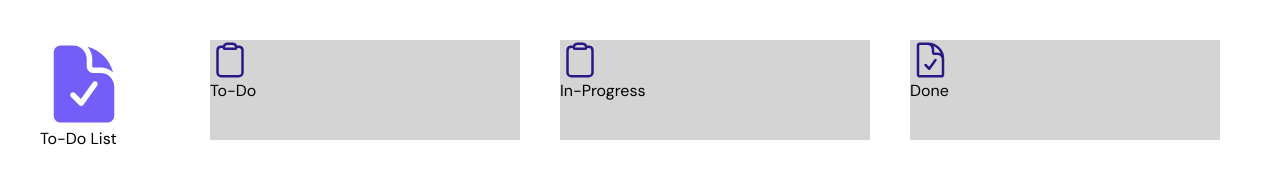
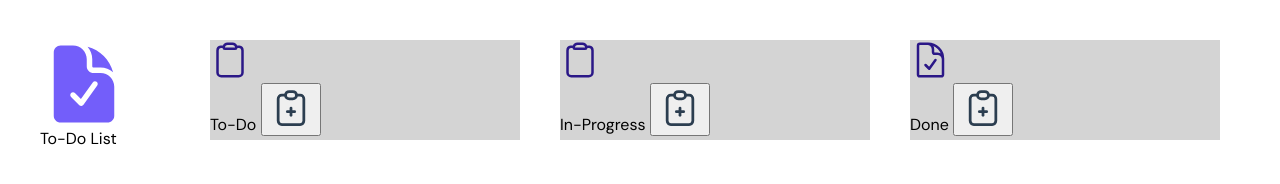
Before and after one commit to tantran-international/javascript-training, a website built with Parcel: page big-practice/index.html in a window 1280 px wide. Built offline with nearby package versions, Linux system fonts and the light colour scheme.

Commit message:
Create button add new cart for layout html

```diff
--- a/big-practice/index.html
+++ b/big-practice/index.html
@@ -35,6 +35,9 @@
             <img src="./assets/images/task-logo.svg" alt="task-logo">
           </div>
           <span class="column-title">To&minus;Do</span>
+          <button class="btn-add-todo" type="button">
+            <img src="./assets/images/plus-btn.svg" alt="add-new-button">
+          </button>
           <ul class="todo-list"></ul>
         </div>
 
@@ -44,6 +47,9 @@
             <img src="./assets/images/task-logo.svg" alt="task-logo">
           </div>
           <span class="column-title">In&minus;Progress</span>
+          <button class="btn-add-in-progress" type="button">
+            <img src="./assets/images/plus-btn.svg" alt="add-new-button">
+          </button>
           <ul class="in-progress-list"></ul>
         </div>
 
@@ -53,12 +59,17 @@
             <img src="./assets/images/task-done-logo.svg" alt="task-logo">
           </div>
           <span class="column-title">Done</span>
+          <button class="btn-add-done" type="button">
+            <img src="./assets/images/plus-btn.svg" alt="add-new-button">
+          </button>
           <ul class="done-list"></ul>
         </div>
       </div>
 
     </div>
   </section>
+
+  <script type="module" src="./mvc-app/index.js"></script>
 </body>
 
 </html>
```
